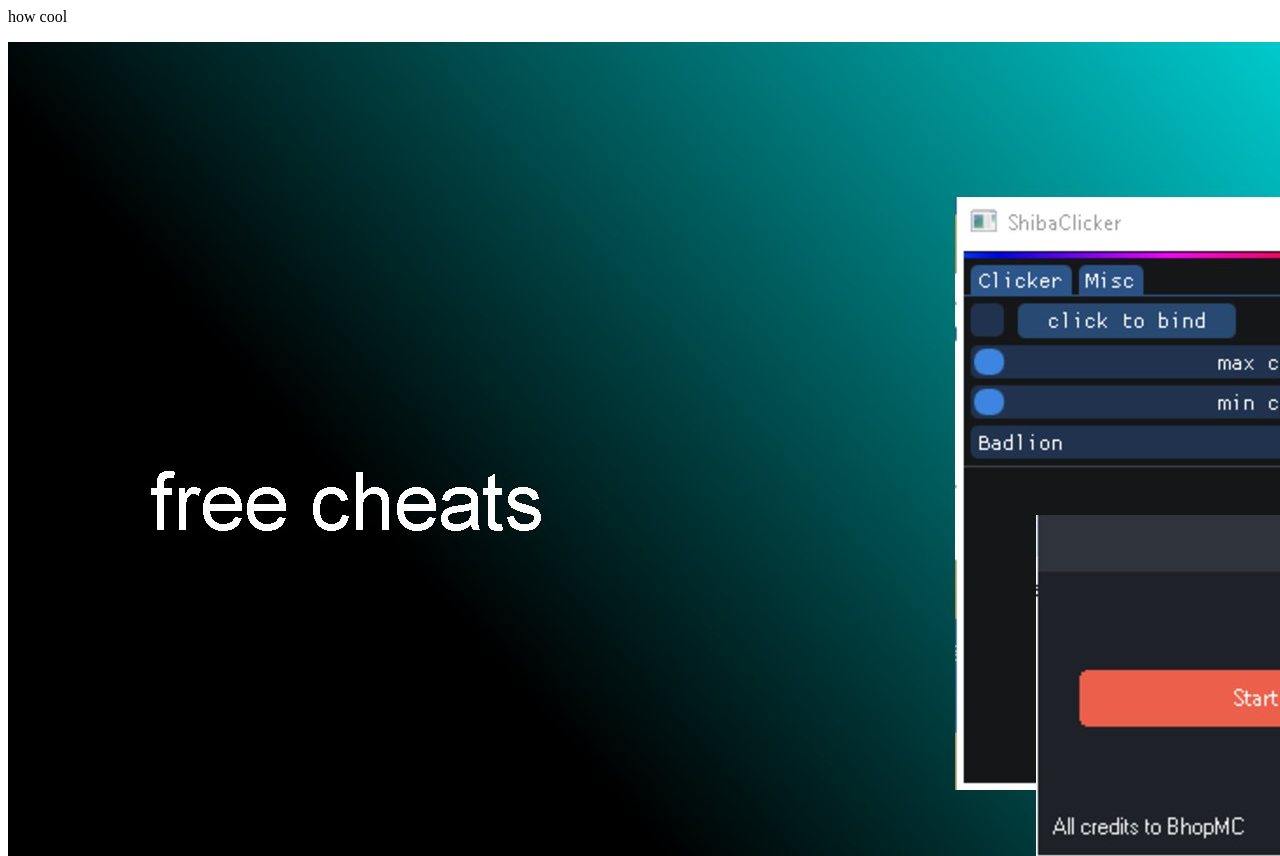
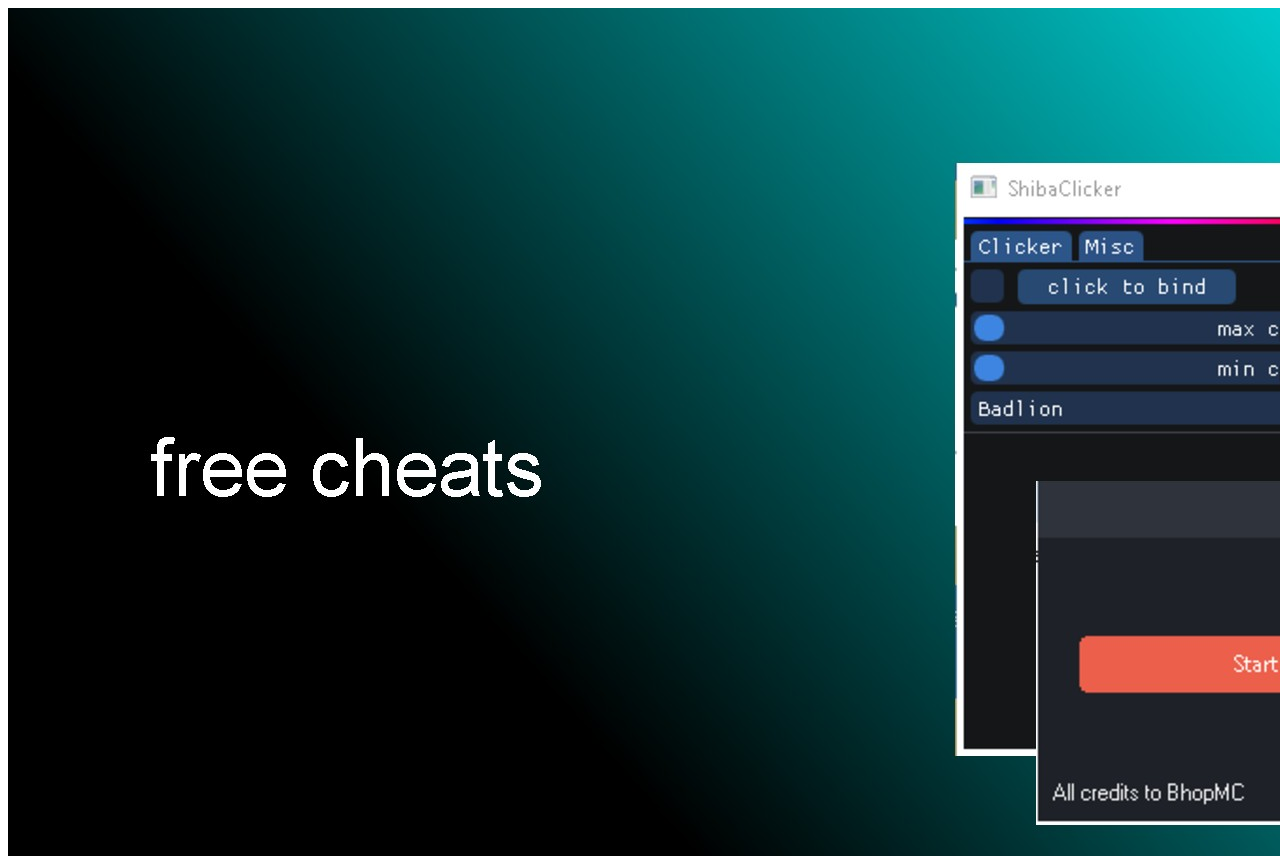
Before and after one commit to mccheat/mccheat.github.io, a plain HTML site: page index.html in a window 1280 px wide. Shown: the top 856 px of the page. Drawn offline with Linux system fonts and the light colour scheme.

Commit message:
Update index.html

```diff
--- a/index.html
+++ b/index.html
@@ -4,7 +4,7 @@
 </head>
 
 <body>
-  how cool
+
   <p><img src="https://raw.githubusercontent.com/mccheat/mccheat.github.io/main/Untitled.jpg" /></p>
 </body>
 
```
